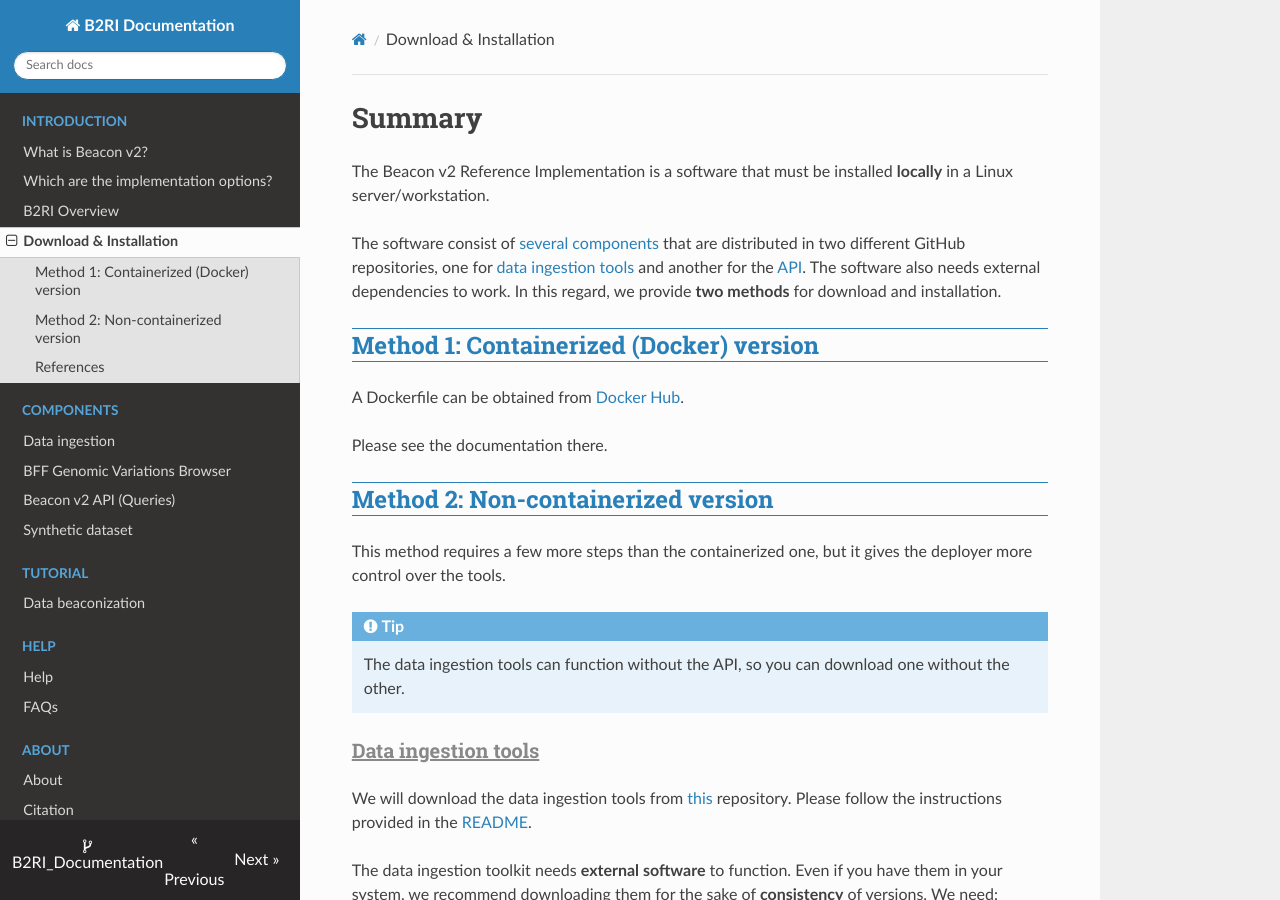
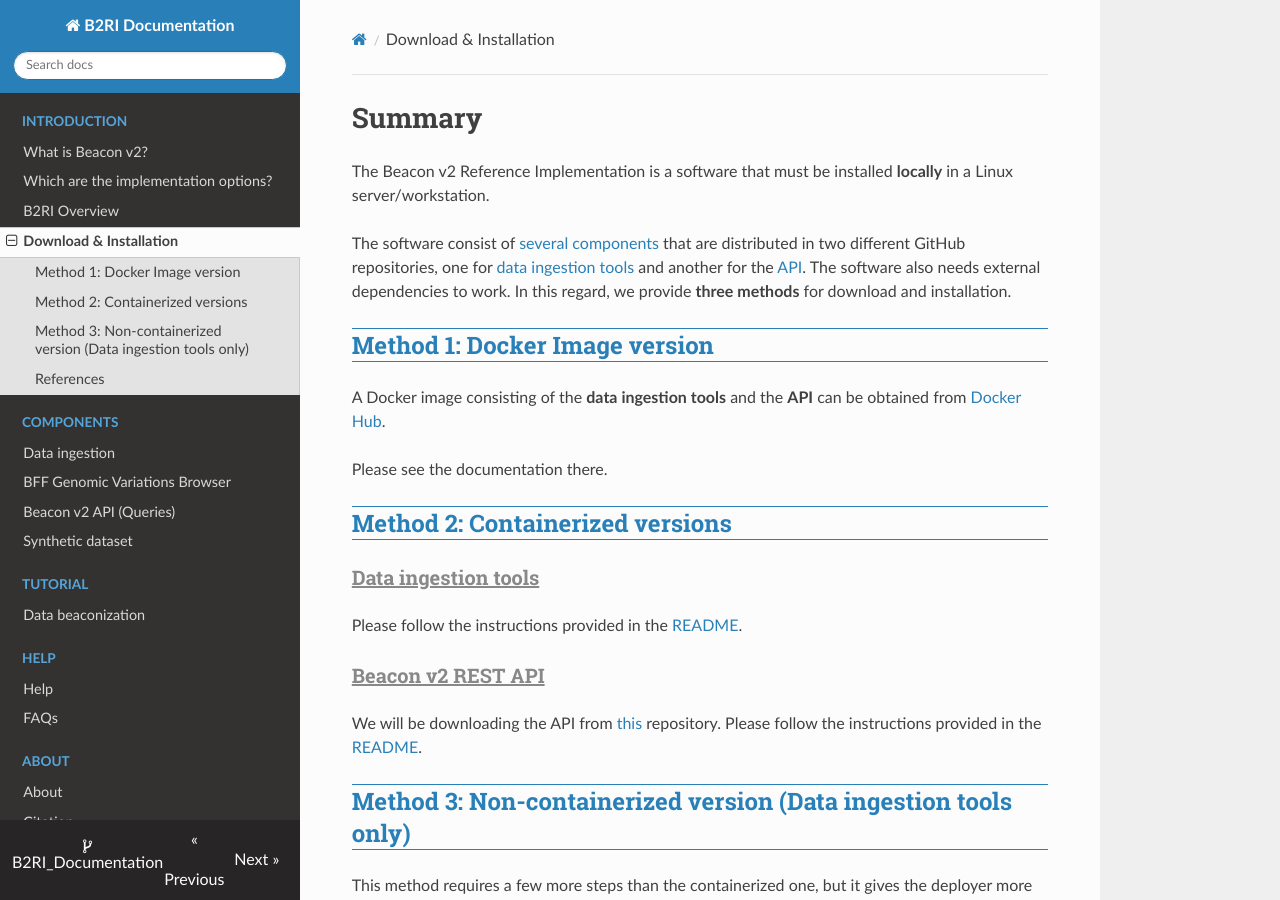
Before and after one commit to ga4gh-beacon/B2RI_Documentation, an MkDocs documentation site: the page built from docs/download-and-installation.md, in a window 1280 px wide and 900 px high. Built offline with MkDocs 1.6.1, drawn with Linux system fonts in a browser that asks for light colours; nearby versions of some CDN libraries; some of the changed text lies outside the part shown.

Commit message:
Source commit

```diff
--- a/docs/download-and-installation.md
+++ b/docs/download-and-installation.md
@@ -2,15 +2,25 @@
 
 The Beacon v2 Reference Implementation is a software that must be installed **locally** in a Linux server/workstation.
 
-The software consist of [several components](https://b2ri-documentation.readthedocs.io/en/latest/beacon-v2-reference-implementation) that are distributed in two different GitHub repositories, one for [data ingestion tools](https://github.com/EGA-archive/beacon2-ri-tools) and another for the [API](https://github.com/EGA-archive/beacon2-ri-api). The software also needs external dependencies to work. In this regard, we provide **two methods** for download and installation.
+The software consist of [several components](https://b2ri-documentation.readthedocs.io/en/latest/beacon-v2-reference-implementation) that are distributed in two different GitHub repositories, one for [data ingestion tools](https://github.com/EGA-archive/beacon2-ri-tools) and another for the [API](https://github.com/EGA-archive/beacon2-ri-api). The software also needs external dependencies to work. In this regard, we provide **three methods** for download and installation.
 
-## Method 1: Containerized (Docker) version
+## Method 1: Docker Image version
 
-A Dockerfile can be obtained from [Docker Hub](https://hub.docker.com/r/mmoldes/beacon_reference_implementation).
+A Docker image consisting of the **data ingestion tools** and the **API** can be obtained from [Docker Hub](https://hub.docker.com/r/mmoldes/beacon_reference_implementation).
 
 Please see the documentation there.
 
-## Method 2: Non-containerized version
+## Method 2: Containerized versions
+
+### Data ingestion tools
+
+Please follow the instructions provided in the [README](https://github.com/EGA-archive/beacon2-ri-tools/blob/main/README.md#INSTALLATION).
+
+### Beacon v2 REST API
+
+We will be downloading the API from [this](https://github.com/EGA-archive/beacon2-ri-api/) repository. Please follow the instructions provided in the [README](https://github.com/EGA-archive/beacon2-ri-api/blob/master/README.md).
+
+## Method 3: Non-containerized version (Data ingestion tools only)
 
 This method requires a few more steps than the containerized one, but it gives the deployer more control over the tools.
 
```
Also changed, not shown: other parts of docs/download-and-installation.md (+0 -6 lines).
